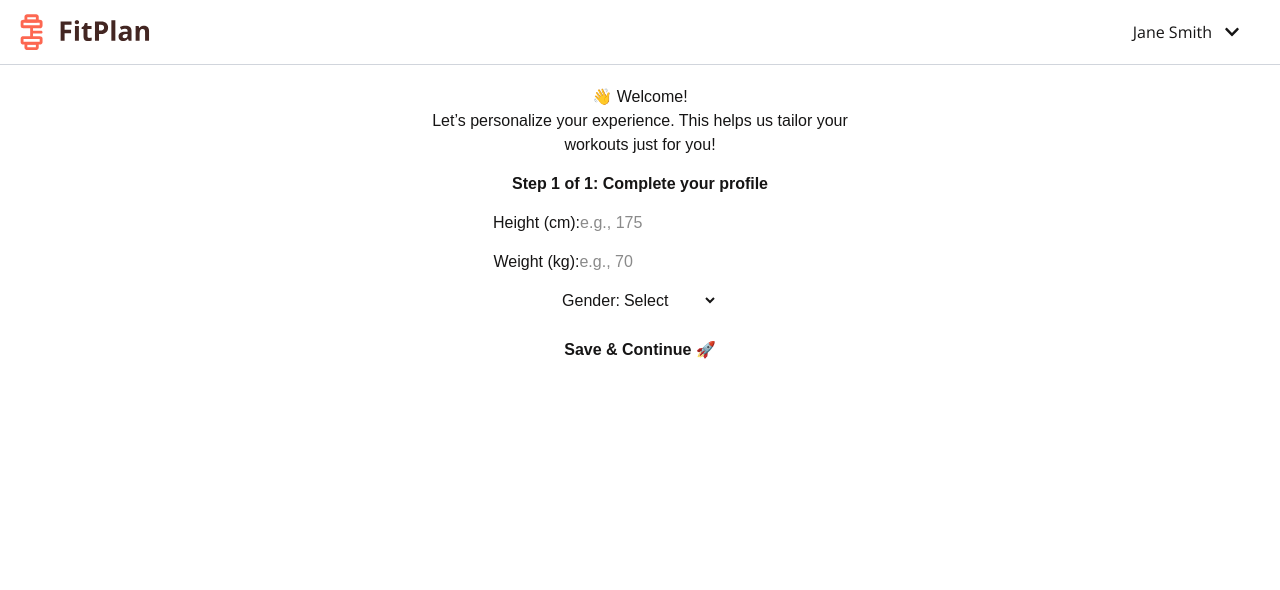
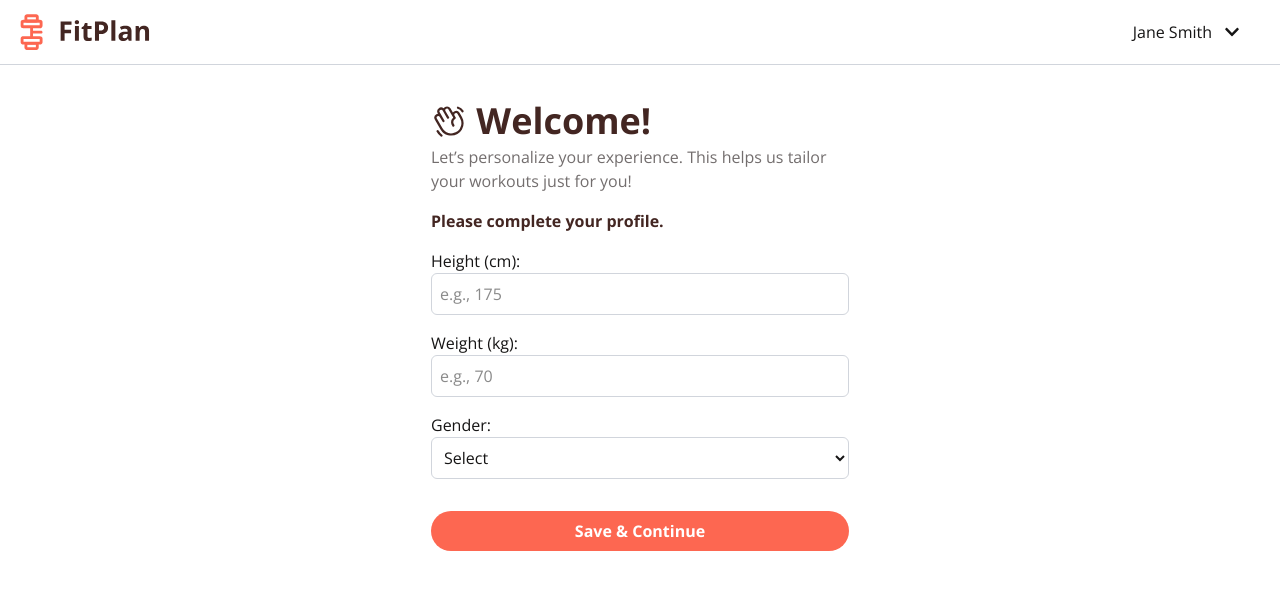
Before and after one commit to Nehal70/Therafit, a React (Vite) app in the folder client/: page /setup in a window 1280 px wide. Shown: the top 590 px of the page. Built offline with nearby package versions, Linux system fonts and the light colour scheme.

Commit message:
Evelyn's UI updates

```diff
--- a/client/src/pages/chat.jsx
+++ b/client/src/pages/chat.jsx
@@ -1,4 +1,4 @@
-import React, { useState } from 'react';
+import React, { useState, useEffect, useRef } from 'react';
 import BotIcon from '../assets/bot_icon.svg';
 import Message from '../components/message';
 import { BiSend } from "react-icons/bi";
@@ -8,6 +8,7 @@ function Chat() {
         { id: 1, text: 'Let me know your ideal workout!', sender: 'bot' },
     ]);
     const [input, setInput] = useState('');
+    const chatWindowRef = useRef(null);  // Create a reference for the chat window
 
     const handleSend = () => {
         if (input.trim()) {
@@ -38,10 +39,16 @@ function Chat() {
         }
     };
 
+    // Scroll to bottom when messages change
+    useEffect(() => {
+        if (chatWindowRef.current) {
+            chatWindowRef.current.scrollTop = chatWindowRef.current.scrollHeight;
+        }
+    }, [messages]);
+
     return (
         <>
             <div className='flex'>
-
                 <div className='flex flex-col max-w-[1100px] m-auto py-10 items-start'>
                     <h1 className='font-bold text-4xl mb-3'>Hi, Jane!</h1>
                     <h3 className='text-lg mb-3'>Let&rsquo;s create a workout that supports your recovery and goals!</h3>
@@ -52,14 +59,17 @@ function Chat() {
                         ✅ What&rsquo;s your goal today? (Strength, mobility, flexibility, pain relief, etc.)<br />
                         ✅ Any movements or exercises you know you need to avoid?
                     </p>
-
                 </div>
 
                 <div className="chatbot bg-white p-4 max-w-2xl mx-auto mt-10 rounded-xl shadow-lg">
-
-                    <div className="chat-window h-[67vh] overflow-y-auto px-4">
+                    <div
+                        className="chat-window h-[67vh] overflow-y-auto px-4"
+                        ref={chatWindowRef}  // Attach the ref to the chat window
+                    >
                         <div>
-                            <div className='bg-fit-orange max-w-[90px] p-5 rounded-full mx-auto mb-3'><img className='w-full' src={BotIcon} /></div>
+                            <div className='bg-fit-orange max-w-[90px] p-5 rounded-full mx-auto mb-3'>
+                                <img className='w-full' src={BotIcon} />
+                            </div>
                             <h4 className='text-center font-bold text-xl mb-3'>Hi, I’m FitBot!</h4>
                             <p className='text-center text-lg mb-4'>Tell me what you need, and I’ll craft the perfect workout for you.</p>
                         </div>
--- a/client/src/pages/dashboard.jsx
+++ b/client/src/pages/dashboard.jsx
@@ -25,8 +25,8 @@ function Dashboard() {
     return (
         <>
             <div className='flex flex-col max-w-[1100px] m-auto py-10 items-start'>
-                <h1 className='flex items-center justify-center font-bold text-4xl mb-3'>Hi, Jane!&nbsp;<PiHandWaving /></h1>
-                <h3 className='text-lg mb-3'>Let&rsquo;s continue your fitness journey.</h3>
+                <h1 className='flex items-center justify-center font-bold text-4xl mb-3 text-fit-black'>Hi, Jane!&nbsp;<PiHandWaving /></h1>
+                <h3 className='text-lg mb-3 text-fit-gray'>Let&rsquo;s continue your fitness journey.</h3>
                 <h2 className='font-bold text-fit-black mb-3 mt-3 text-xl'>My Current Programs</h2>
                 <div className='grid grid-cols-3 gap-4'>
                     <ProgramBlock title='Upper Body Workout' desc='Focused on upper body and ankle injury recovery' />
--- a/client/src/pages/home.jsx
+++ b/client/src/pages/home.jsx
@@ -16,10 +16,10 @@ function Home() {
                 </div>
                 <div
                     className="flex flex-col gap-12 h-[80vh] items-center justify-center px-[30px]">
-                    <h1 className='text-fit-black text-center font-bold text-6xl'>Smarter, safer workouts. <br /> Personalized for you.</h1>
+                    <h1 className='text-fit-black text-center font-bold text-4xl md:text-5xl lg:text-6xl'>Smarter, safer workouts. <br /> Personalized for you.</h1>
                     <h4 className='text-fit-gray text-center text-xl w-2/3 max-w-[780px]'>Our AI-powered platform creates workout programs based on your individual needs. Our tailored routines are crafted for injury recovery and making you a fitter, healthier person.</h4>
 
-                    <a href='login'><button className='text-2xl font-bold px-13 py-4 bg-fit-orange text-white rounded-[100px] hover:bg-fit-orange-hover hover:text-fit-white-hover'>Get Started</button></a>
+                    <a href='signup'><button className='text-2xl font-bold px-13 py-4 bg-fit-orange text-white rounded-[100px] hover:bg-fit-orange-hover hover:text-fit-white-hover'>Get Started</button></a>
                 </div>
             </div>
 
--- a/client/src/pages/setup.jsx
+++ b/client/src/pages/setup.jsx
@@ -1,6 +1,7 @@
 import React, { useState, useEffect } from 'react';
 import { useNavigate } from 'react-router-dom';
 import axios from 'axios';
+import { PiHandWaving } from "react-icons/pi";
 
 function Setup() {
   const navigate = useNavigate();
@@ -33,7 +34,7 @@ function Setup() {
 
     try {
       await axios.put(`http://localhost:5001/api/users/${userId}`, formData);
-      setMessage('✅ Profile updated successfully! 🎉');
+      setMessage('✅ Profile updated successfully!');
       setTimeout(() => navigate('/dashboard'), 1000);
     } catch (err) {
       console.error('Error updating profile:', err);
@@ -42,18 +43,18 @@ function Setup() {
   };
 
   return (
-    <div style={{ fontFamily: 'Arial, sans-serif', maxWidth: '450px', margin: '20px auto', textAlign: 'center' }}>
-      <h2>👋 Welcome{userName ? `, ${userName}` : ''}!</h2>
-      <p>Let’s personalize your experience. This helps us tailor your workouts just for you!</p>
+    <div className='max-w-[450px] mx-auto my-[20px] p-4'>
+      <h2 className='font-bold text-fit-black text-4xl flex items-center mb-1'><PiHandWaving />&nbsp;Welcome{userName ? `, ${userName}` : ''}!</h2>
+      <p className='text-fit-gray mb-4'>Let&#8217;s personalize your experience. This helps us tailor your workouts just for you!</p>
 
-      <div style={{ margin: '15px 0' }}>
-        <strong>Step 1 of 1: Complete your profile</strong>
+      <div className='mb-4 text-fit-black'>
+        <strong>Please complete your profile.</strong>
       </div>
 
       {message && <p style={{ color: message.includes('✅') ? 'green' : 'red' }}>{message}</p>}
 
-      <form onSubmit={handleSubmit} style={{ display: 'grid', gap: '15px' }}>
-        <label>
+      <form onSubmit={handleSubmit} className='grid gap-4'>
+        <label className="flex flex-col">
           Height (cm):
           <input
             type="number"
@@ -61,11 +62,12 @@ function Setup() {
             placeholder="e.g., 175"
             value={formData.height}
             onChange={handleChange}
+            className="border border-gray-300 rounded-md p-2"
             required
           />
         </label>
 
-        <label>
+        <label className="flex flex-col">
           Weight (kg):
           <input
             type="number"
@@ -73,21 +75,24 @@ function Setup() {
             placeholder="e.g., 70"
             value={formData.weight}
             onChange={handleChange}
+            className="border border-gray-300 rounded-md p-2"
             required
           />
         </label>
 
-        <label>
+        <label className="flex flex-col mb-4">
           Gender:
-          <select name="gender" value={formData.gender} onChange={handleChange} required>
+          <select name="gender" value={formData.gender} onChange={handleChange} required
+            className="border border-gray-300 rounded-md p-2">
             <option value="">Select</option>
-            <option value="male">Male 🚹</option>
-            <option value="female">Female 🚺</option>
+            <option value="male">Male</option>
+            <option value="female">Female</option>
+            <option value="female">Other</option>
           </select>
         </label>
 
-        <button type="submit" style={{ cursor: 'pointer', padding: '10px 20px', fontWeight: 'bold' }}>
-          Save & Continue 🚀
+        <button type="submit" className='cursor-pointer px-5 py-2 font-bold bg-fit-orange hover:bg-fit-orange-hover text-white hover:text-fit-white-hover rounded-[100px]'>
+          Save & Continue
         </button>
       </form>
     </div>
```
Lines whose indentation alone changed are shown as unchanged.
